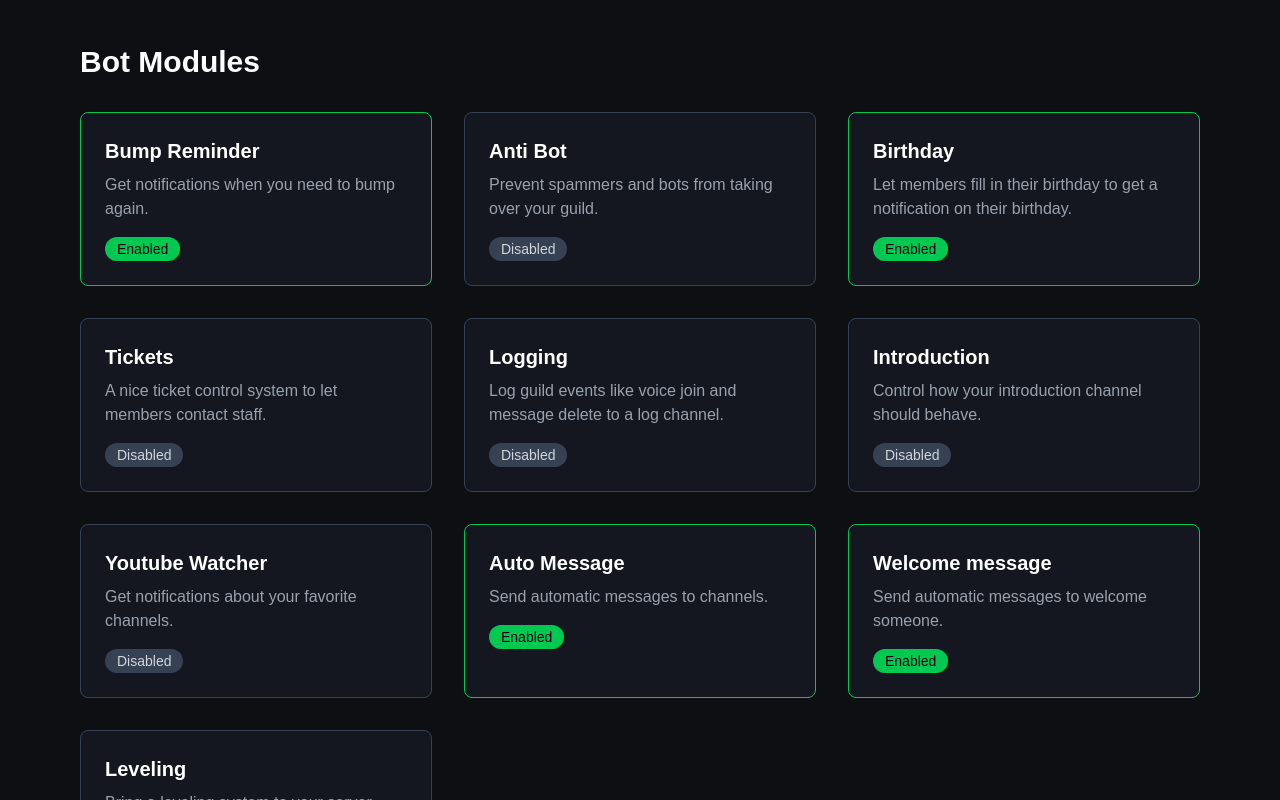
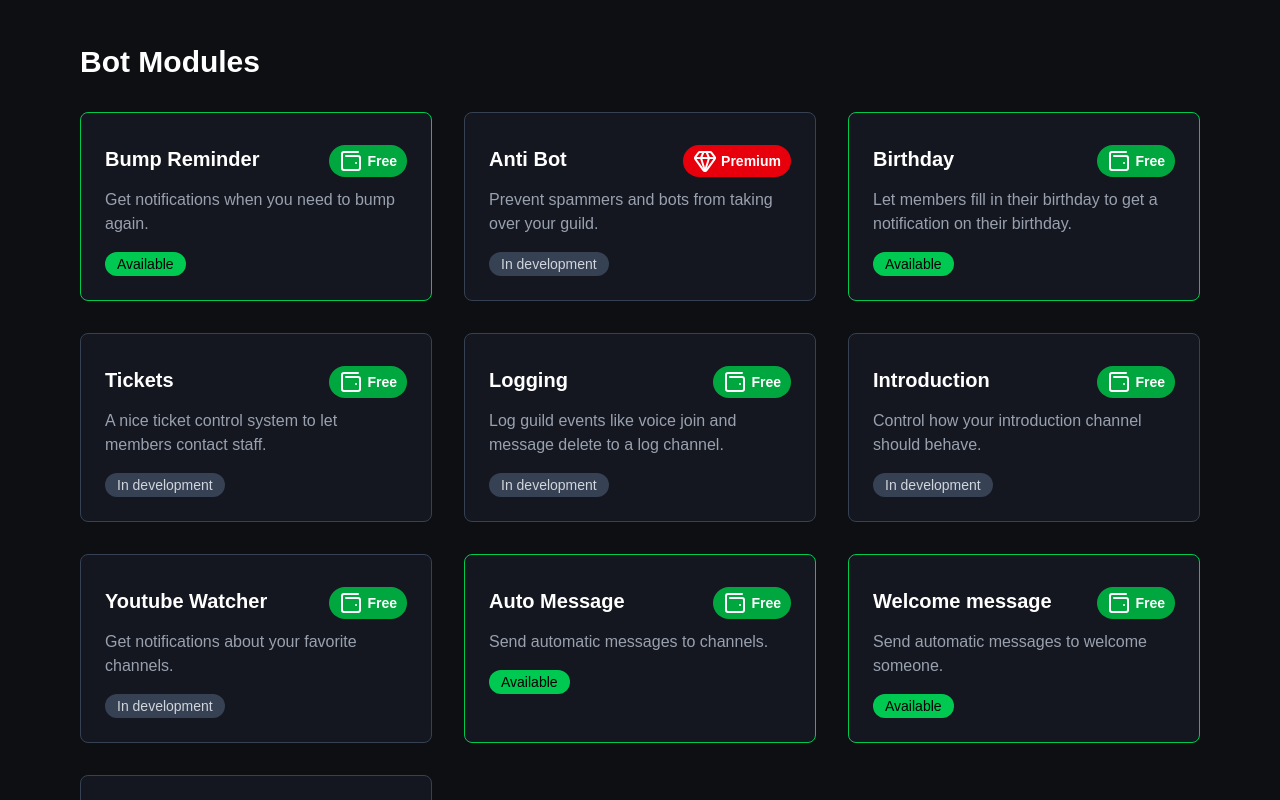
Before and after one commit to HeapReaper/Orbit, a Next.js app: page / in a window 1280 px wide. Shown: the part 880-1680 px from the top of the page. Built offline with nearby package versions, Linux system fonts and the light colour scheme.

Commit message:
Added labels and made anti-bot Premium

```diff
--- a/app/(dashboard)/dashboard/data/modules.ts
+++ b/app/(dashboard)/dashboard/data/modules.ts
@@ -10,7 +10,7 @@ const modules = [
     name: "Anti Bot",
     url: "anti-bot",
     description: "Prevent spammers and bots from taking over your guild.",
-    type: "Free",
+    type: "Premium",
     enabled: false,
   },
   {
--- a/app/(public)/page.tsx
+++ b/app/(public)/page.tsx
@@ -2,6 +2,8 @@
 
 import Image from "next/image";
 import modules from "@/app/(dashboard)/dashboard/data/modules";
+import FreeLabel from "@/app/(dashboard)/dashboard/components/labels/Free";
+import PremiumLabel from "@/app/(dashboard)/dashboard/components/labels/Premium";
 
 export default function Home() {
   return (
@@ -85,7 +87,14 @@ export default function Home() {
                 mod.enabled ? "border-green-500" : "border-gray-700"
               } bg-[#14171f]`}
             >
-              <h3 className="text-xl font-semibold mb-2">{mod.name}</h3>
+              <div className="flex items-center justify-between mb-2">
+                <h3 className="text-xl font-semibold ">{mod.name}</h3>
+                {mod.type === "Free" ? (
+                  <FreeLabel />
+                ) : (
+                  <PremiumLabel />
+                )}
+              </div>
               <p className="text-gray-400 mb-4">{mod.description}</p>
               <span
                 className={`px-3 py-1 rounded-full text-sm font-medium ${
@@ -94,7 +103,7 @@ export default function Home() {
                     : "bg-gray-700 text-gray-300"
                 }`}
               >
-                {mod.enabled ? "Enabled" : "Disabled"}
+                {mod.enabled ? "Available" : "In development"}
               </span>
             </div>
           ))}
```
